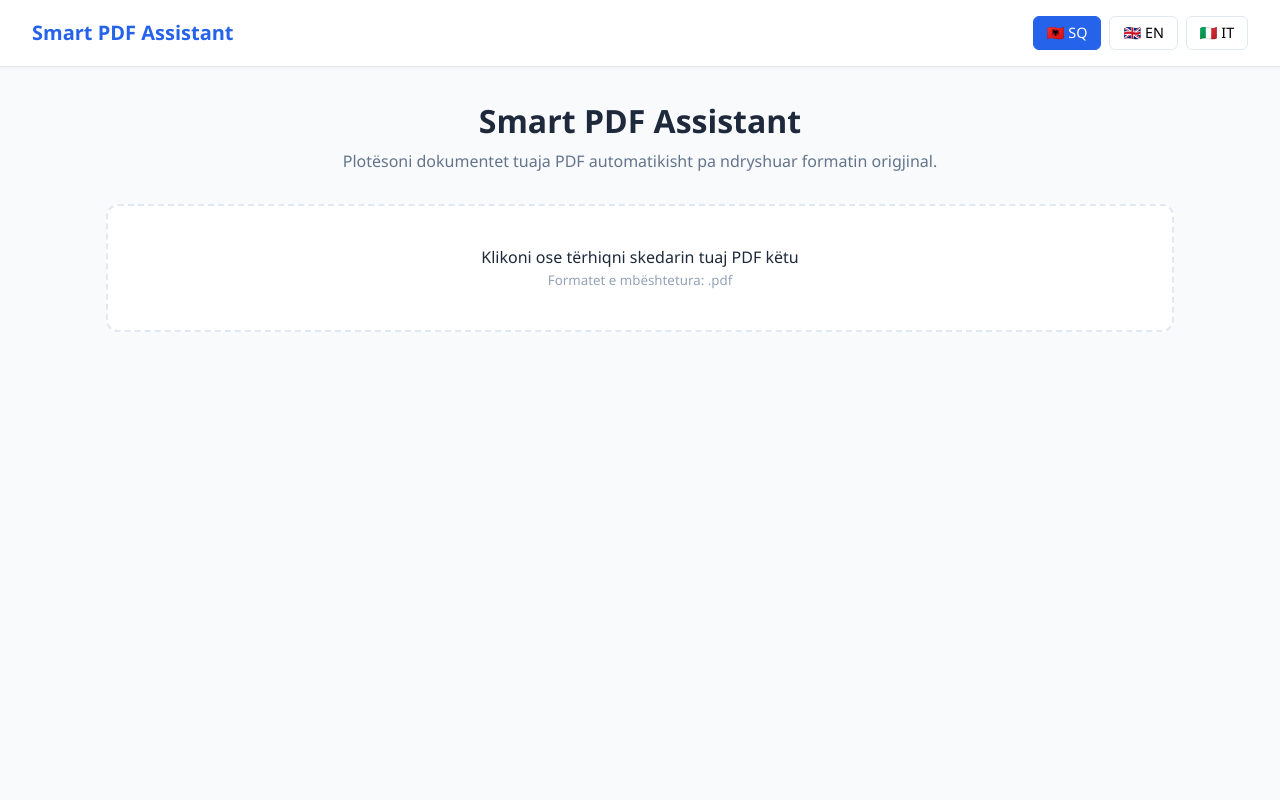
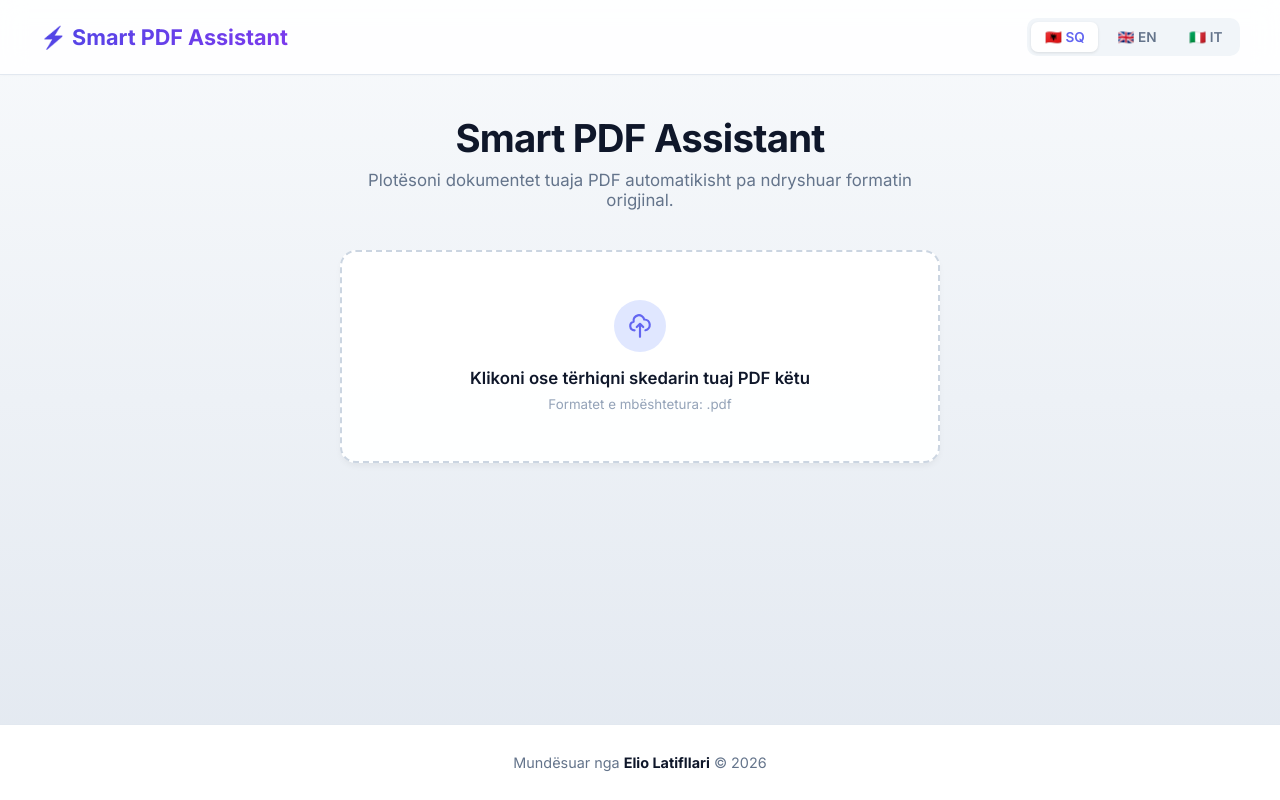
Before and after one commit to eliolatifllari513-coder/pdf-app, a Flask app: page / in a window 1280 px wide. Run offline with Flask 3, Linux system fonts and the light colour scheme.

Commit message:
Permiresim i dizajnit UI dhe shtimi i footerit nga Elio Latifllari

```diff
--- a/templates/index.html
+++ b/templates/index.html
@@ -4,118 +4,247 @@
     <meta charset="UTF-8">
     <meta name="viewport" content="width=device-width, initial-scale=1.0">
     <title>Smart PDF Assistant</title>
+    <link href="https://fonts.googleapis.com/css2?family=Inter:wght@300;400;500;600;700&display=swap" rel="stylesheet">
     <style>
         :root {
-            --primary: #2563eb;
-            --primary-hover: #1d4ed8;
-            --bg: #f8fafc;
-            --card-bg: #ffffff;
-            --text: #1e293b;
+            --primary-gradient: linear-gradient(135deg, #4f46e5 0%, #7c3aed 100%);
+            --primary: #6366f1;
+            --primary-hover: #4f46e5;
+            --bg-gradient: linear-gradient(180deg, #f8fafc 0%, #e2e8f0 100%);
+            --card-bg: rgba(255, 255, 255, 0.95);
+            --text-main: #0f172a;
+            --text-muted: #64748b;
             --border: #e2e8f0;
+            --shadow-lg: 0 10px 25px -5px rgba(0, 0, 0, 0.08), 0 8px 10px -6px rgba(0, 0, 0, 0.04);
+            --shadow-card: 0 4px 6px -1px rgba(0, 0, 0, 0.05);
         }
 
-        * { box-sizing: border-box; margin: 0; padding: 0; font-family: 'Segoe UI', system-ui, sans-serif; }
-        body { background-color: var(--bg); color: var(--text); padding-bottom: 40px; }
+        * { box-sizing: border-box; margin: 0; padding: 0; font-family: 'Inter', system-ui, -apple-system, sans-serif; }
+
+        body {
+            background: var(--bg-gradient);
+            color: var(--text-main);
+            min-height: 100vh;
+            display: flex;
+            flex-direction: column;
+        }
 
         header {
-            background: var(--card-bg);
+            background: rgba(255, 255, 255, 0.85);
+            backdrop-filter: blur(12px);
             border-bottom: 1px solid var(--border);
-            padding: 1rem 2rem;
+            padding: 1.1rem 2.5rem;
             display: flex;
             justify-content: space-between;
             align-items: center;
-            box-shadow: 0 1px 3px rgba(0,0,0,0.05);
+            position: sticky;
+            top: 0;
+            z-index: 100;
+            box-shadow: 0 1px 3px rgba(0,0,0,0.02);
         }
 
-        .logo { font-size: 1.25rem; font-weight: 700; color: var(--primary); }
+        .logo {
+            font-size: 1.35rem;
+            font-weight: 800;
+            background: var(--primary-gradient);
+            -webkit-background-clip: text;
+            -webkit-text-fill-color: transparent;
+            display: flex;
+            align-items: center;
+            gap: 0.5rem;
+        }
+
+        .lang-switch {
+            display: flex;
+            gap: 0.35rem;
+            background: #f1f5f9;
+            padding: 0.25rem;
+            border-radius: 10px;
+        }
 
         .lang-switch button {
-            background: none;
-            border: 1px solid var(--border);
-            padding: 0.4rem 0.8rem;
-            border-radius: 6px;
+            background: transparent;
+            border: none;
+            padding: 0.45rem 0.85rem;
+            border-radius: 7px;
             cursor: pointer;
-            font-size: 0.9rem;
-            margin-left: 0.25rem;
-            transition: all 0.2s;
+            font-size: 0.85rem;
+            font-weight: 600;
+            color: var(--text-muted);
+            transition: all 0.2s ease;
         }
 
-        .lang-switch button.active, .lang-switch button:hover {
-            background: var(--primary);
-            color: white;
-            border-color: var(--primary);
+        .lang-switch button.active {
+            background: #ffffff;
+            color: var(--primary);
+            box-shadow: 0 1px 3px rgba(0,0,0,0.1);
         }
 
-        .container { max-width: 1100px; margin: 2rem auto; padding: 0 1rem; }
-        .hero { text-align: center; margin-bottom: 2rem; }
-        .hero h1 { font-size: 2rem; margin-bottom: 0.5rem; }
-        .hero p { color: #64748b; }
+        .container {
+            max-width: 950px;
+            margin: 2.5rem auto;
+            padding: 0 1.5rem;
+            flex: 1;
+        }
+
+        .hero {
+            text-align: center;
+            margin-bottom: 2.5rem;
+        }
+
+        .hero h1 {
+            font-size: 2.4rem;
+            font-weight: 800;
+            letter-spacing: -0.02em;
+            margin-bottom: 0.6rem;
+            color: var(--text-main);
+        }
+
+        .hero p {
+            color: var(--text-muted);
+            font-size: 1.05rem;
+            max-width: 600px;
+            margin: 0 auto;
+        }
 
         .upload-area {
             background: var(--card-bg);
-            border: 2px dashed var(--border);
-            border-radius: 12px;
-            padding: 2.5rem;
+            border: 2px dashed #cbd5e1;
+            border-radius: 16px;
+            padding: 3rem 2rem;
             text-align: center;
             cursor: pointer;
-            transition: border 0.2s;
-            margin-bottom: 2rem;
+            transition: all 0.25s ease;
+            box-shadow: var(--shadow-card);
+            position: relative;
+            overflow: hidden;
         }
 
-        .upload-area:hover { border-color: var(--primary); }
+        .upload-area:hover {
+            border-color: var(--primary);
+            transform: translateY(-2px);
+            box-shadow: var(--shadow-lg);
+        }
+
+        .upload-icon {
+            width: 52px;
+            height: 52px;
+            margin: 0 auto 1rem;
+            background: #e0e7ff;
+            color: var(--primary);
+            border-radius: 50%;
+            display: flex;
+            align-items: center;
+            justify-content: center;
+        }
+
+        .upload-icon svg { width: 26px; height: 26px; stroke-width: 2; }
         .upload-area input { display: none; }
 
         .form-section {
             background: var(--card-bg);
             border: 1px solid var(--border);
-            border-radius: 10px;
-            padding: 1.5rem;
+            border-radius: 14px;
+            padding: 1.75rem;
             margin-bottom: 1.5rem;
+            box-shadow: var(--shadow-card);
+            transition: transform 0.2s;
         }
 
         .form-section h3 {
             font-size: 1.1rem;
-            color: var(--primary);
+            font-weight: 700;
+            color: #334155;
             border-bottom: 1px solid var(--border);
-            padding-bottom: 0.5rem;
-            margin-bottom: 1rem;
+            padding-bottom: 0.75rem;
+            margin-bottom: 1.25rem;
+            display: flex;
+            align-items: center;
+            gap: 0.5rem;
         }
 
-        .grid-2 { display: grid; grid-template-columns: 1fr 1fr; gap: 1rem; }
+        .grid-2 { display: grid; grid-template-columns: 1fr 1fr; gap: 1.2rem; }
         @media (max-width: 768px) { .grid-2 { grid-template-columns: 1fr; } }
 
-        .field-group { margin-bottom: 1rem; }
-        .field-group label { display: block; font-size: 0.875rem; font-weight: 600; margin-bottom: 0.4rem; }
+        .field-group { margin-bottom: 0.25rem; }
+        .field-group label {
+            display: block;
+            font-size: 0.85rem;
+            font-weight: 600;
+            color: #475569;
+            margin-bottom: 0.45rem;
+        }
+
         .field-group input {
             width: 100%;
-            padding: 0.6rem 0.8rem;
+            padding: 0.7rem 0.9rem;
             border: 1px solid var(--border);
-            border-radius: 6px;
+            border-radius: 8px;
             font-size: 0.95rem;
+            background: #f8fafc;
+            transition: all 0.2s;
+        }
+
+        .field-group input:focus {
+            outline: none;
+            border-color: var(--primary);
+            background: #ffffff;
+            box-shadow: 0 0 0 3px rgba(99, 102, 241, 0.15);
         }
 
         .btn-submit {
-            background: var(--primary);
+            background: var(--primary-gradient);
             color: white;
             border: none;
-            padding: 0.8rem 2rem;
-            font-size: 1rem;
+            padding: 1rem 2rem;
+            font-size: 1.05rem;
             font-weight: 600;
-            border-radius: 8px;
+            border-radius: 10px;
             cursor: pointer;
             width: 100%;
             margin-top: 1rem;
+            box-shadow: 0 4px 12px rgba(99, 102, 241, 0.35);
+            transition: all 0.2s ease;
         }
 
-        .btn-submit:hover { background: var(--primary-hover); }
+        .btn-submit:hover {
+            transform: translateY(-1px);
+            box-shadow: 0 6px 16px rgba(99, 102, 241, 0.45);
+        }
+
         .hidden { display: none; }
-        .download-box { text-align: center; margin-top: 2rem; padding: 2rem; background: #f0fdf4; border: 1px solid #bbf7d0; border-radius: 10px; }
+
+        .download-box {
+            text-align: center;
+            margin-top: 2rem;
+            padding: 2.5rem;
+            background: #f0fdf4;
+            border: 1px solid #bbf7d0;
+            border-radius: 14px;
+            box-shadow: var(--shadow-card);
+        }
+
+        footer {
+            text-align: center;
+            padding: 1.8rem;
+            font-size: 0.9rem;
+            color: var(--text-muted);
+            border-top: 1px solid var(--border);
+            background: #ffffff;
+            margin-top: auto;
+        }
+
+        footer strong {
+            color: var(--text-main);
+        }
     </style>
 </head>
 <body>
 
     <header>
-        <div class="logo">Smart PDF Assistant</div>
+        <div class="logo">
+            ⚡ Smart PDF Assistant
+        </div>
         <div class="lang-switch">
             <button onclick="setLanguage('sq')" id="lang-sq" class="active">🇦🇱 SQ</button>
             <button onclick="setLanguage('en')" id="lang-en">🇬🇧 EN</button>
@@ -130,22 +259,28 @@
         </div>
 
         <div class="upload-area" onclick="document.getElementById('pdf-file').click()">
-            <p id="txt-drag">Klikoni ose tërhiqni skedarin tuaj PDF këtu</p>
+            <div class="upload-icon">
+                <svg fill="none" stroke="currentColor" viewBox="0 0 24 24"><path stroke-linecap="round" stroke-linejoin="round" d="M7 16a4 4 0 01-.88-7.903A5 5 0 1115.9 6L16 6a5 5 0 011 9.9M15 13l-3-3m0 0l-3 3m3-3v12"></path></svg>
+            </div>
+            <p id="txt-drag" style="font-weight: 600; font-size: 1.05rem; margin-bottom: 0.3rem;">Klikoni ose tërhiqni skedarin tuaj PDF këtu</p>
             <small id="txt-support" style="color: #94a3b8;">Formatet e mbështetura: .pdf</small>
             <input type="file" id="pdf-file" accept=".pdf" onchange="uploadPDF()">
         </div>
 
-        <form id="pdf-form" class="hidden" onsubmit="submitForm(event)">
+        <form id="pdf-form" class="hidden" onsubmit="submitForm(event)" style="margin-top: 2rem;">
             <div id="sections-wrapper"></div>
             <button type="submit" class="btn-submit" id="btn-generate">Gjenero PDF-në e Plotësuar</button>
         </form>
 
         <div id="download-box" class="download-box hidden">
-            <h3 id="txt-success">Dokumenti u plotësua me sukses!</h3>
-            <br>
-            <a id="download-link" href="#" class="btn-submit" style="text-decoration: none; display: inline-block; width: auto;" id="btn-download">Shkarko PDF-në</a>
+            <h3 id="txt-success" style="color: #166534; font-size: 1.3rem; margin-bottom: 1rem;">Dokumenti u plotësua me sukses!</h3>
+            <a id="download-link" href="#" class="btn-submit" style="text-decoration: none; display: inline-block; width: auto; padding: 0.8rem 2.5rem;" id="btn-download">Shkarko PDF-në</a>
         </div>
     </div>
+
+    <footer>
+        <span id="txt-powered">Mundësuar nga</span> <strong>Elio Latifllari</strong> © 2026
+    </footer>
 
     <script>
         let currentLang = 'sq';
@@ -161,6 +296,7 @@
                 generate: "Gjenero PDF-në e Plotësuar",
                 success: "Dokumenti u plotësua me sukses!",
                 download: "Shkarko PDF-në",
+                powered: "Mundësuar nga",
                 sections: {
                     personal: "Informacioni Personal & Biznesi",
                     tax: "Klasifikimi Tatimor",
@@ -190,6 +326,7 @@
                 generate: "Generate Completed PDF",
                 success: "Document successfully completed!",
                 download: "Download PDF",
+                powered: "Powered by",
                 sections: {
                     personal: "Personal & Business Information",
                     tax: "Tax Classification",
@@ -219,6 +356,7 @@
                 generate: "Genera PDF Compilato",
                 success: "Documento completato con successo!",
                 download: "Scarica PDF",
+                powered: "Offerto da",
                 sections: {
                     personal: "Informazioni Personali e Aziendali",
                     tax: "Classificazione Fiscale",
@@ -255,6 +393,7 @@
             document.getElementById('btn-generate').innerText = t.generate;
             document.getElementById('txt-success').innerText = t.success;
             document.getElementById('download-link').innerText = t.download;
+            document.getElementById('txt-powered').innerText = t.powered;
 
             if (currentFields.length > 0) {
                 renderFields();
```
